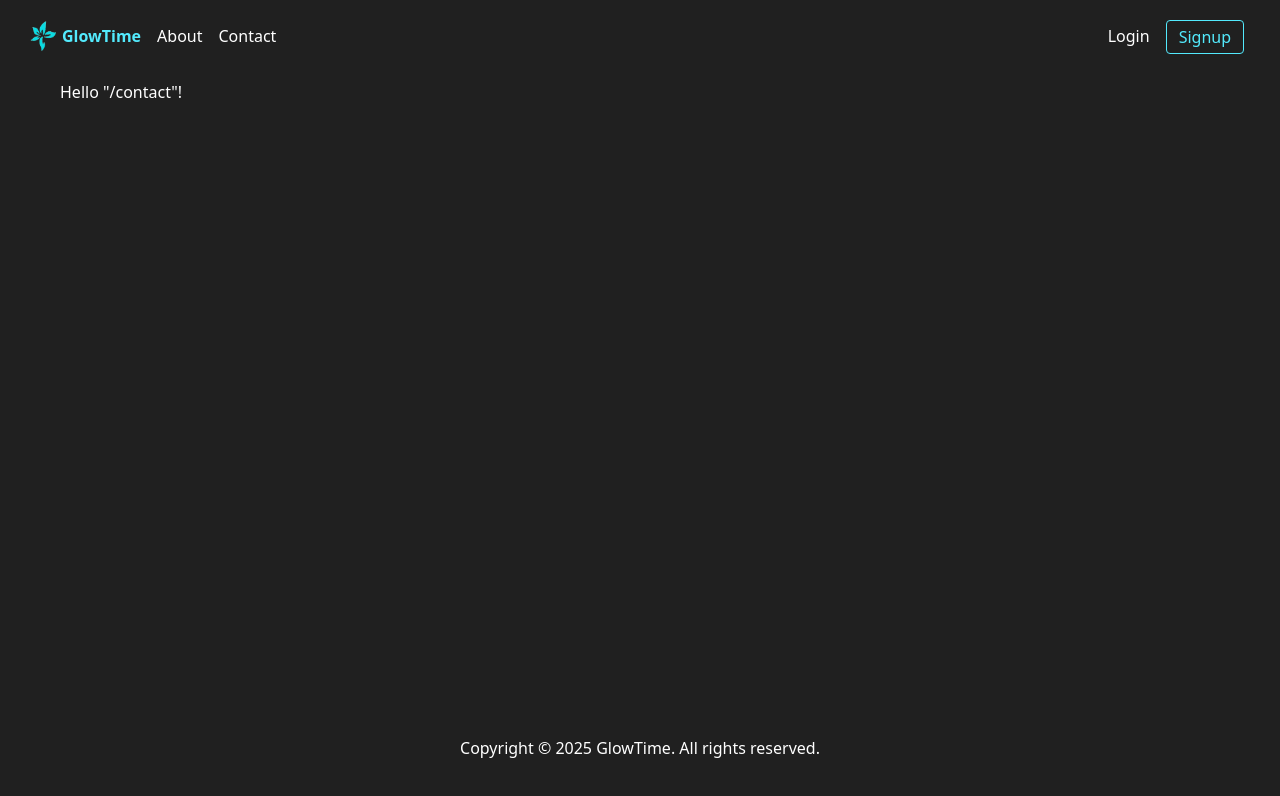
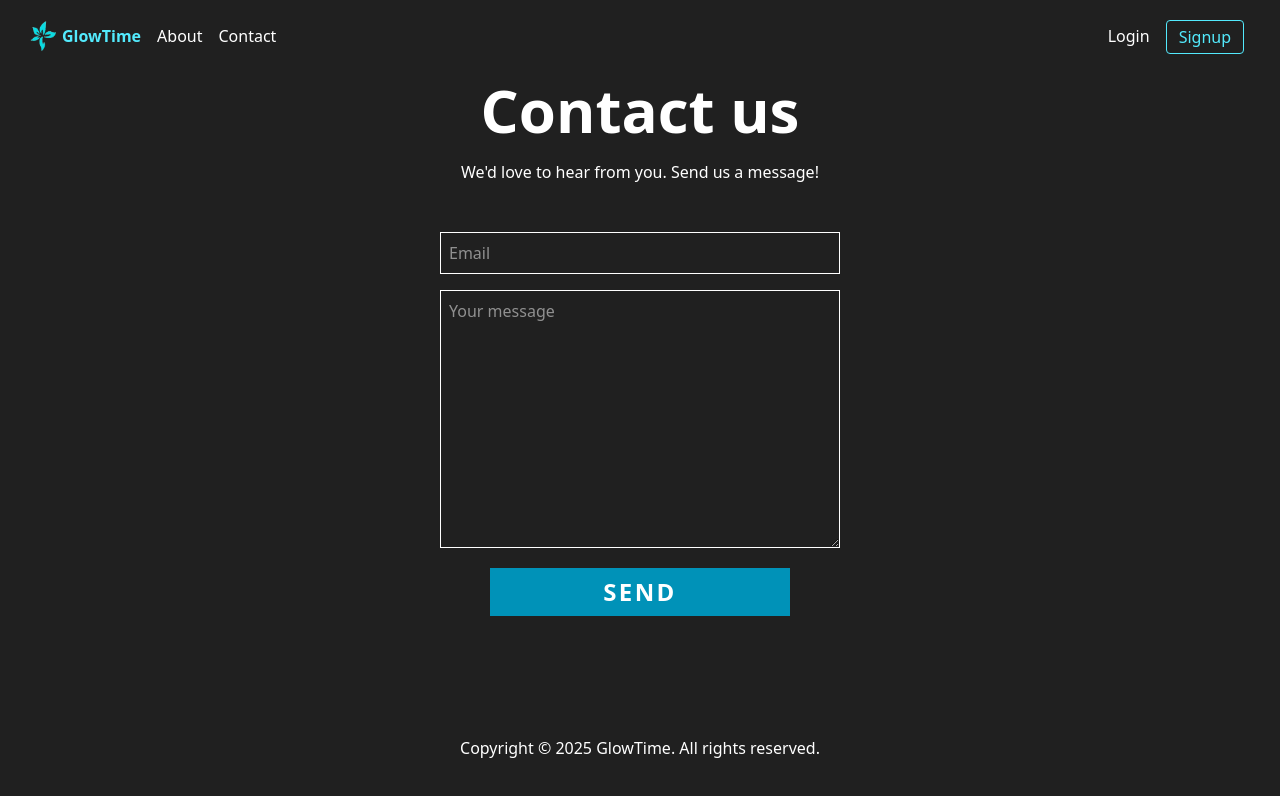
Before and after one commit to codingcapy/glowtime, a React (Vite) app in the folder frontend/: page /contact in a window 1280 px wide. Shown: the top 796 px of the page. Built offline with nearby package versions, Linux system fonts and the light colour scheme; what hono would draw is missing.

Commit message:
feat: build contact page frontend

```diff
--- a/frontend/src/routes/_header.contact.tsx
+++ b/frontend/src/routes/_header.contact.tsx
@@ -5,5 +5,29 @@ export const Route = createFileRoute("/_header/contact")({
 });
 
 function RouteComponent() {
-  return <main className="flex-1 p-10 pt-[80px]">Hello "/contact"!</main>;
+  return (
+    <main className="flex-1 p-10 pt-[80px] max-w-[800px] mx-auto">
+      <h1 className="pb-5 text-center text-4xl md:text-6xl font-bold">
+        Contact us
+      </h1>
+      <h2 className="text-center pb-10">
+        We'd love to hear from you. Send us a message!
+      </h2>
+      <form action="" className="relative z-2 flex flex-col mx-auto">
+        <input
+          type="text"
+          placeholder="Email"
+          className="mx-auto border p-2 my-2 w-[300px] md:w-[400px]"
+        />
+        <textarea
+          placeholder="Your message"
+          className="mx-auto border p-2 my-2 w-[300px] md:w-[400px]"
+          rows={10}
+        />
+        <button className="py-2 px-5 my-3 text-2xl tracking-widest font-bold bg-cyan-600 w-[200px] md:w-[300px] mx-auto hover:bg-cyan-300 hover:text-[#202020] transition-all ease-in-out duration-300">
+          SEND
+        </button>
+      </form>
+    </main>
+  );
 }
```
Also changed, not shown: 26 other files (tests, documents, lock files or other folders).
